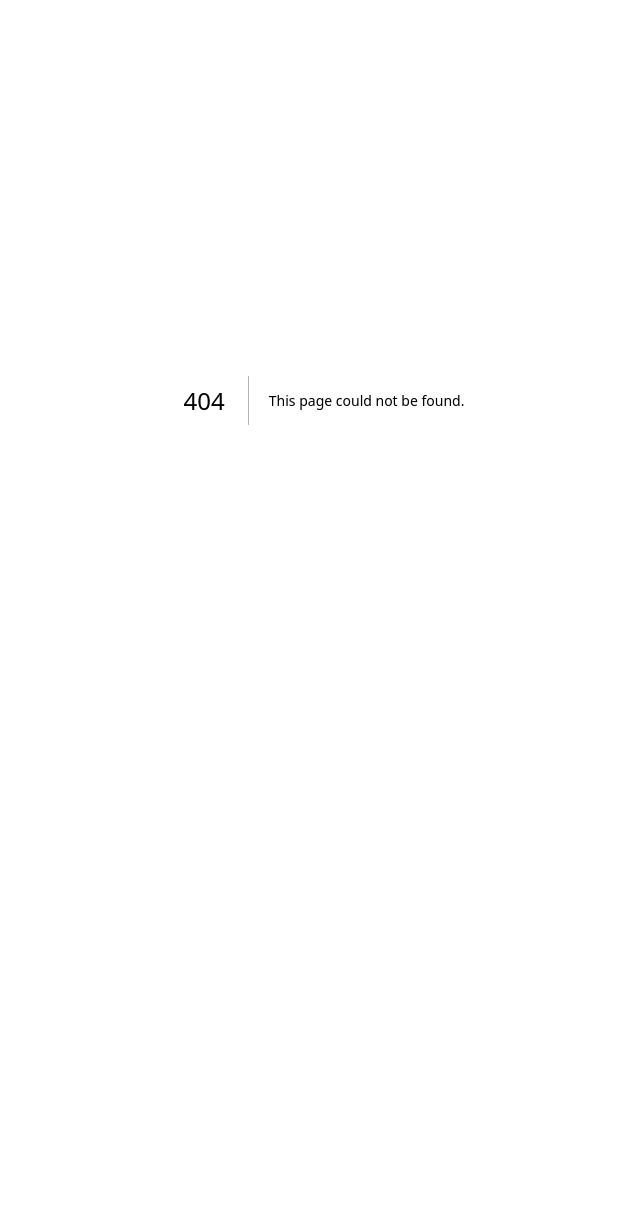
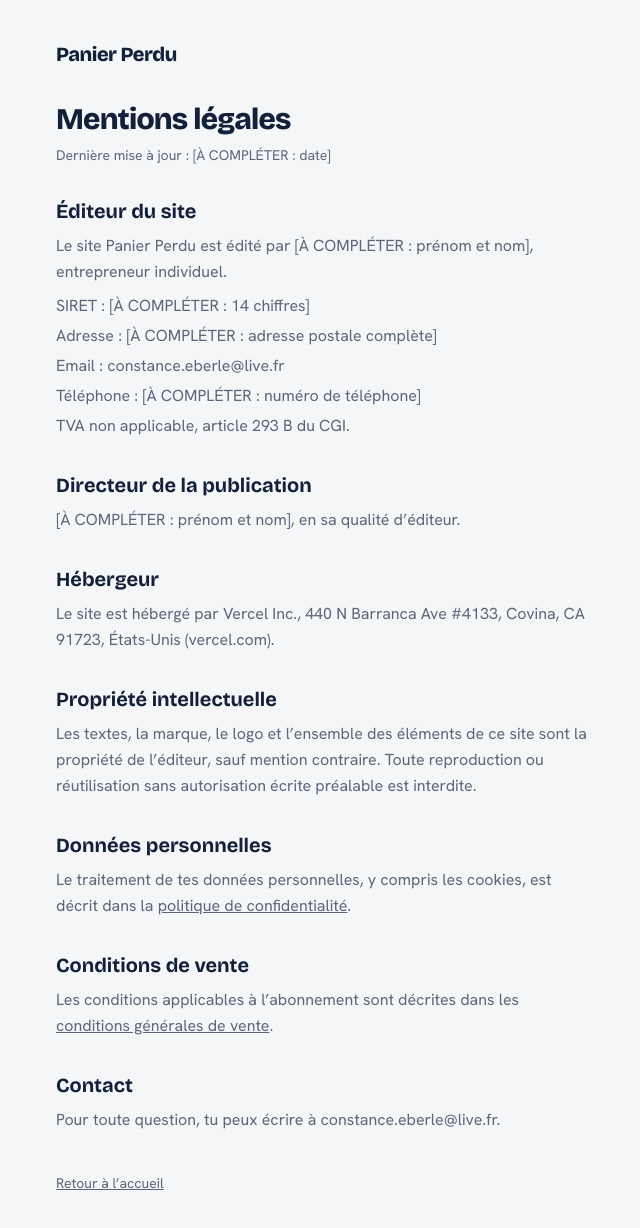
Before and after one commit to Ebb9531/Paniers-perdus-, a Next.js app: page /mentions-legales in a window 1280 px wide. Before the commit this address had no page. Shown: the top 1228 px of the page, without its empty margins (316-956 px from the left). Before the commit the page ends 800 px from the top, so only its background shows below. Built offline with nearby package versions, Linux system fonts and the light colour scheme.

Commit message:
Add legal mentions page for Panier Perdu
This file contains the legal mentions for the Panier Perdu website, including information about the site publisher, hosting, intellectual property, personal data processing, sales conditions, and contact details.

```diff
--- /dev/null
+++ b/app/mentions-legales/page.tsx
@@ -0,0 +1,76 @@
+import type { Metadata } from "next";
+import Link from "next/link";
+
+export const metadata: Metadata = {
+  title: "Mentions légales – Panier Perdu",
+  robots: { index: true, follow: true },
+};
+
+export default function MentionsLegales() {
+  return (
+    <main className="mx-auto w-full max-w-xl px-5 py-10 leading-relaxed">
+      <Link href="/" className="font-titre text-xl font-extrabold tracking-tight">
+        Panier Perdu
+      </Link>
+      <h1 className="mt-8 font-titre text-3xl font-extrabold tracking-tight">Mentions légales</h1>
+      <p className="mt-2 text-sm text-gris">Dernière mise à jour : [À COMPLÉTER : date]</p>
+
+      <h2 className="mt-8 font-titre text-xl font-bold">Éditeur du site</h2>
+      <p className="mt-2 text-gris">
+        Le site Panier Perdu est édité par [À COMPLÉTER : prénom et nom], entrepreneur individuel.
+      </p>
+      <ul className="mt-2 space-y-1 text-gris">
+        <li>SIRET : [À COMPLÉTER : 14 chiffres]</li>
+        <li>Adresse : [À COMPLÉTER : adresse postale complète]</li>
+        <li>Email : constance.eberle@live.fr</li>
+        <li>Téléphone : [À COMPLÉTER : numéro de téléphone]</li>
+        <li>TVA non applicable, article 293 B du CGI.</li>
+      </ul>
+
+      <h2 className="mt-8 font-titre text-xl font-bold">Directeur de la publication</h2>
+      <p className="mt-2 text-gris">[À COMPLÉTER : prénom et nom], en sa qualité d’éditeur.</p>
+
+      <h2 className="mt-8 font-titre text-xl font-bold">Hébergeur</h2>
+      <p className="mt-2 text-gris">
+        Le site est hébergé par Vercel Inc., 440 N Barranca Ave #4133, Covina, CA 91723, États-Unis
+        (vercel.com).
+      </p>
+
+      <h2 className="mt-8 font-titre text-xl font-bold">Propriété intellectuelle</h2>
+      <p className="mt-2 text-gris">
+        Les textes, la marque, le logo et l’ensemble des éléments de ce site sont la propriété de
+        l’éditeur, sauf mention contraire. Toute reproduction ou réutilisation sans autorisation
+        écrite préalable est interdite.
+      </p>
+
+      <h2 className="mt-8 font-titre text-xl font-bold">Données personnelles</h2>
+      <p className="mt-2 text-gris">
+        Le traitement de tes données personnelles, y compris les cookies, est décrit dans la{" "}
+        <Link href="/confidentialite" className="underline">
+          politique de confidentialité
+        </Link>
+        .
+      </p>
+
+      <h2 className="mt-8 font-titre text-xl font-bold">Conditions de vente</h2>
+      <p className="mt-2 text-gris">
+        Les conditions applicables à l’abonnement sont décrites dans les{" "}
+        <Link href="/cgv" className="underline">
+          conditions générales de vente
+        </Link>
+        .
+      </p>
+
+      <h2 className="mt-8 font-titre text-xl font-bold">Contact</h2>
+      <p className="mt-2 text-gris">
+        Pour toute question, tu peux écrire à constance.eberle@live.fr.
+      </p>
+
+      <p className="mt-10 text-sm text-gris">
+        <Link href="/" className="underline">
+          Retour à l’accueil
+        </Link>
+      </p>
+    </main>
+  );
+}
```
